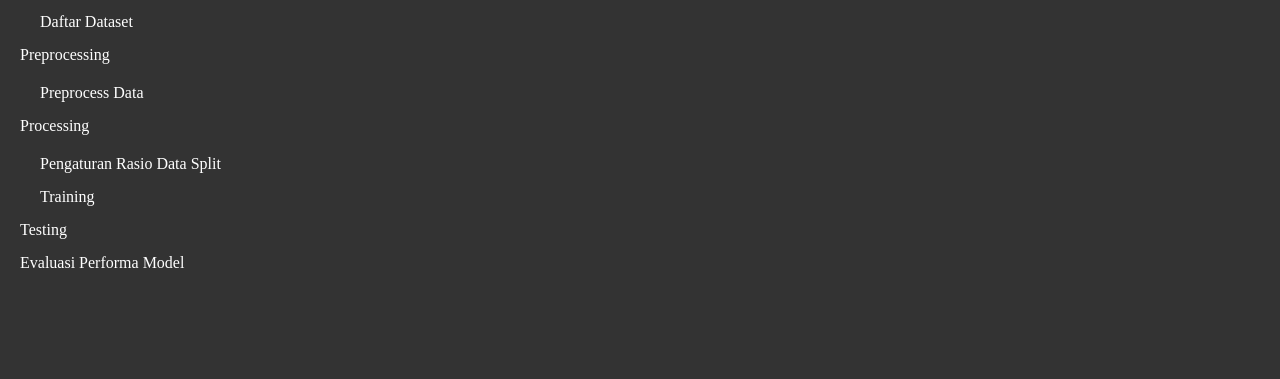
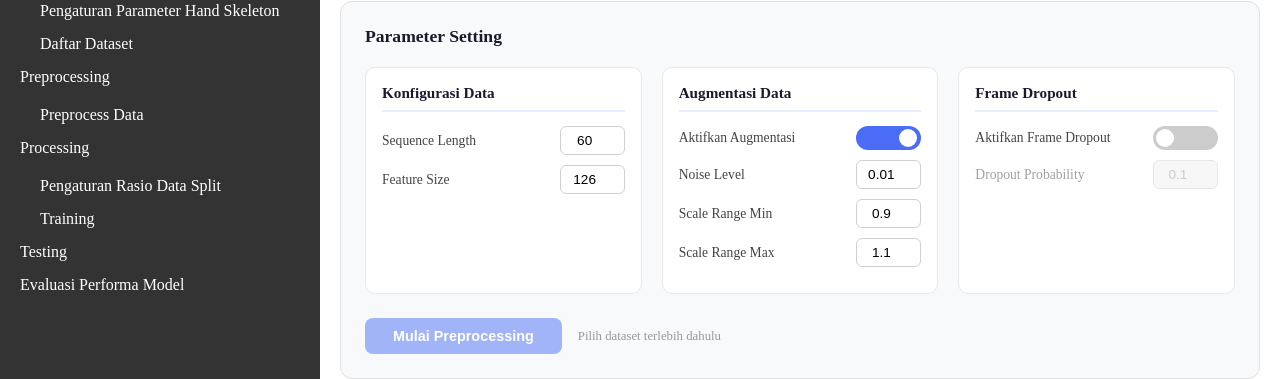
Before and after one commit to srmpandejlaki/BISINDO, a React (Vite) app in the folder frontend/: page /admin/preprocessing in a window 1280 px wide. Shown: the part 280-659 px from the top of the page. Built offline with nearby package versions, Linux system fonts and the light colour scheme; no server answers; sample sign-in values are in the browser's storage.

Commit message:
perbaiki layout

```diff
--- a/frontend/src/features/preprocessing/pages/Preprocessing.scss
+++ b/frontend/src/features/preprocessing/pages/Preprocessing.scss
@@ -102,7 +102,7 @@
 
 .params-grid {
   display: grid;
-  grid-template-columns: repeat(auto-fit, minmax(280px, 1fr));
+  grid-template-columns: repeat(auto-fit, minmax(250px, 1fr));
   gap: 20px;
   margin-bottom: 24px;
 }
@@ -134,8 +134,11 @@
     font-weight: 500;
   }
 
+  input, .toggle-switch {
+    width: 65px;
+  }
+
   input[type="number"] {
-    width: 100px;
     padding: 6px 10px;
     border: 1px solid #d0d0d0;
     border-radius: 6px;
@@ -160,7 +163,6 @@
 .toggle-switch {
   position: relative;
   display: inline-block;
-  width: 44px;
   height: 24px;
 
   input {
@@ -198,7 +200,7 @@
   }
 
   input:checked + .toggle-slider::before {
-    transform: translateX(20px);
+    transform: translateX(40px);
   }
 }
 
--- a/frontend/src/features/processing/pages/Processing.scss
+++ b/frontend/src/features/processing/pages/Processing.scss
@@ -70,8 +70,8 @@
   align-items: center;
   justify-content: space-between;
   gap: 10px;
+
+  label {
+    min-width: 100px;
+  }
 }
-
-label {
-  min-width: 100px;
-}
--- a/frontend/src/shared/styles/base/main.scss
+++ b/frontend/src/shared/styles/base/main.scss
@@ -30,7 +30,7 @@ a {
   text-align: center;
 }
 
-.App {
+.admin-layout {
   min-height: 100vh;
   display: grid;
   grid-template-columns: 320px 1fr;
```
Also changed, not shown: frontend/src/shared/styles/base/Tables.scss (renamed from frontend/src/features/data-collection/components/Tables.scss).
